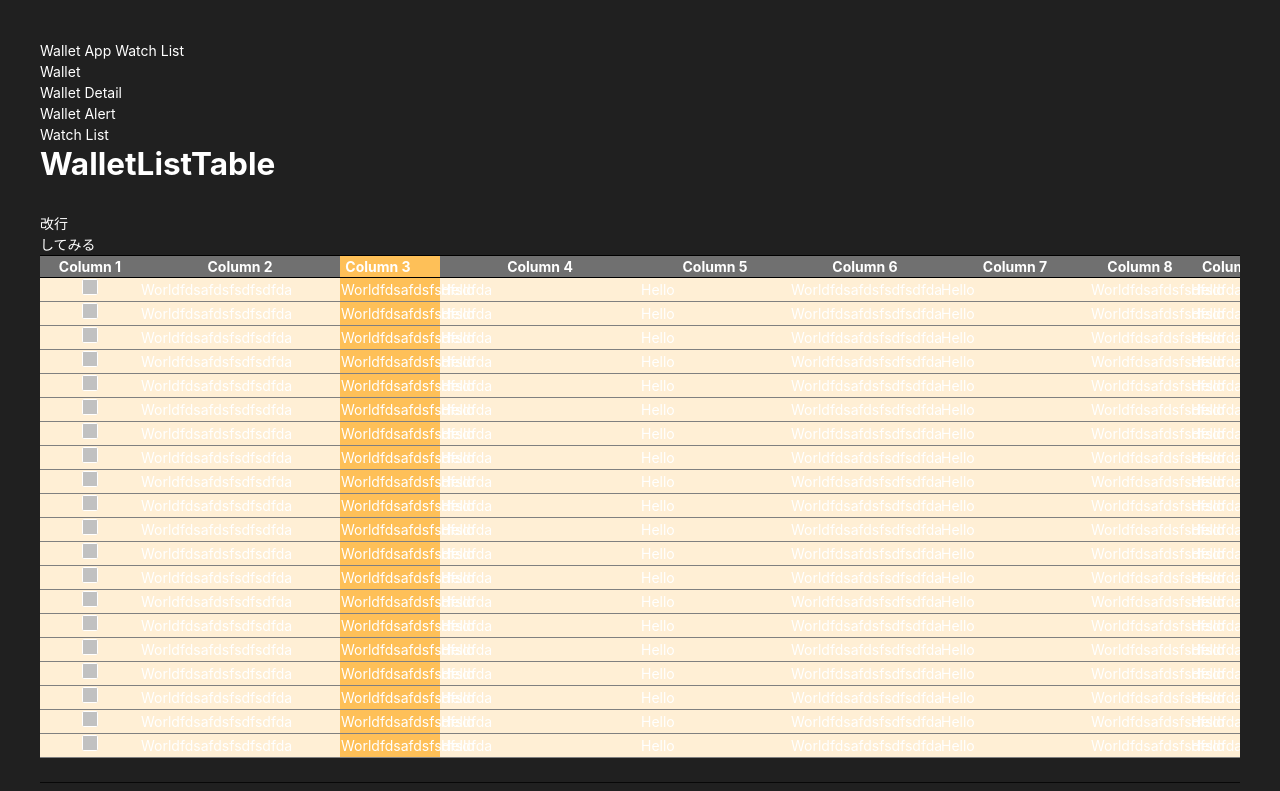
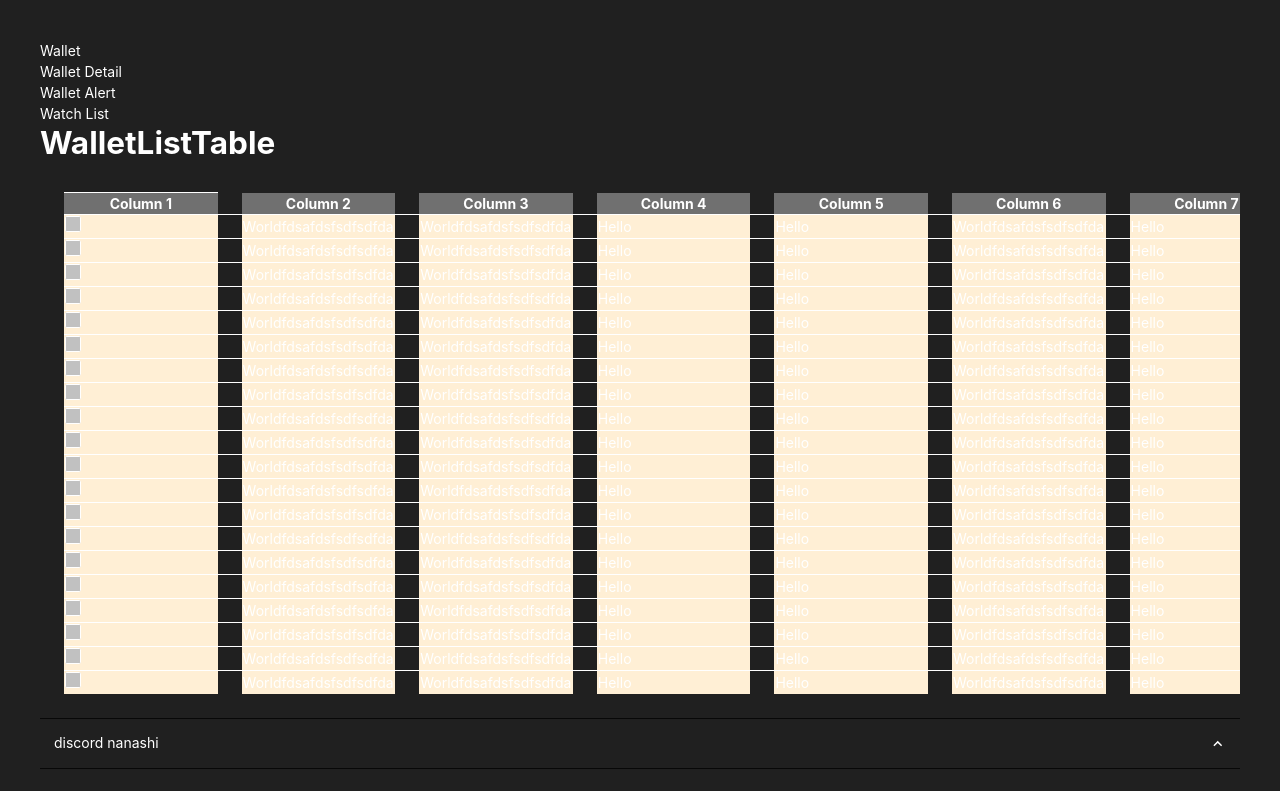
Before and after one commit to kira-0521/learning, a React (Vite) app in the folder discord-lib/frontend/: page /watch_list in a window 1280 px wide. Shown: the top 791 px of the page. Built offline with nearby package versions, Linux system fonts and the light colour scheme.

Commit message:
refactor

```diff
--- a/discord-lib/frontend/src/App.tsx
+++ b/discord-lib/frontend/src/App.tsx
@@ -28,7 +28,7 @@ function App() {
             ))}
           </List>
           <Routes>
-            <Route path='/' element={<WalletList />} />
+            <Route path='/wallet_list' element={<WalletList />} />
             <Route path='wallet_detail/:id' element={<WalletDetail />}></Route>
             <Route path='wallet_alert' element={<WalletAlert />} />
             <Route path='watch_list' element={<WalletList />} />
--- a/discord-lib/frontend/src/components/organisms/Forms/CheckboxGroup.tsx
+++ b/discord-lib/frontend/src/components/organisms/Forms/CheckboxGroup.tsx
@@ -19,17 +19,15 @@ export const CheckboxGroup: FC = memo(() => {
     defaultValue: [],
   })
 
-  console.log(value)
-
   return (
     <Stack fontSize='12px' fontWeight='400'>
       <Text>The selected checkboxes are: {value.sort().join(' and ')}</Text>
       <HStack>
         <CustomCheckbox {...getCheckboxProps({ value: 'ARROW_LEFT_UP' })}>
-          <SeparateImgTxt imgSrc={ARROW_LEFT_UP} text={`Arrow\nLeft`} />
+          <SeparateImgTxt imgSrc={ARROW_LEFT_UP} text={`arLeft`} />
         </CustomCheckbox>
         <CustomCheckbox {...getCheckboxProps({ value: 'ARROW_LEFT_DOWN' })}>
-          <SeparateImgTxt imgSrc={ARROW_LEFT_DOWN} text={`Arrow\nLeft`} />
+          <SeparateImgTxt imgSrc={ARROW_LEFT_DOWN} text={`arLeft`} />
         </CustomCheckbox>
       </HStack>{' '}
       <HStack>
--- a/discord-lib/frontend/src/components/organisms/Layouts/WalletListTable.tsx
+++ b/discord-lib/frontend/src/components/organisms/Layouts/WalletListTable.tsx
@@ -1,51 +1,14 @@
-import { useMemo, FC, CSSProperties, ChangeEvent, ReactNode } from 'react'
+import { useMemo, FC, ChangeEvent, ReactNode } from 'react'
 import { useTable, Column, HeaderGroup, Row, Cell } from 'react-table'
 import { Box } from '@chakra-ui/react'
 import _ from 'lodash'
 
 import { PrimaryCheckbox } from '../../atoms/Forms/PrimaryCheckbox'
-
-const tableStyle: CSSProperties = {
-  width: '1500px', // 固定幅
-  tableLayout: 'fixed',
-  whiteSpace: 'nowrap',
-}
-
-const tableHeaderStyle: CSSProperties = {
-  border: '1px solid black',
-  borderLeft: 'none',
-  borderRight: 'none',
-  backgroundColor: '#707070',
-  color: '#fff',
-  padding: '0 12px',
-}
-
-const tableHeaderCellStyle = (
-  w: string | number | undefined,
-  isFixed = false,
-  left?: string | number
-) => {
-  const defaults = {
-    padding: '0 12px',
-    textAlign: 'center',
-    width: w,
-  }
-  return isFixed ? { ...defaults, position: 'sticky', left } : defaults
-}
-
-const tableBodyStyle: CSSProperties = {
-  borderBottom: 'solid 1px gray',
-  background: 'papayawhip',
-}
-
-const tableCellStyle = (isFixed = false, left?: number | string) => {
-  return isFixed
-    ? {
-        position: 'sticky',
-        left,
-      }
-    : undefined
-}
+import {
+  tableStyle,
+  tableBodyStyle,
+  tableHeaderStyle,
+} from '../../../scripts/table'
 
 type Data = {
   col1: ReactNode
@@ -165,40 +128,33 @@ export const WalletListTable: FC = () => {
           borderRadius: '30px',
         },
       }}>
-      <h2 style={{ whiteSpace: 'pre-wrap' }}>{`改行\nしてみる`}</h2>
       <table {...getTableProps({ style: tableStyle })}>
         <thead>
           {_.map(headerGroups, (headerGroup: HeaderGroup<Data>) => (
             // tr ===> TableCommonProps型の属性を展開
+            <>
+              <div style={{ borderTop: '1px solid #fff' }}></div>
               <tr
-              {...headerGroup.getHeaderGroupProps({ style: tableHeaderStyle })}>
+                {...headerGroup.getHeaderGroupProps({
+                  style: tableHeaderStyle,
+                })}
+                className='table-header'>
                 {_.map(headerGroup.headers, (column: HeaderGroup<Data>) => {
                   return (
                     // th ===> TableCommonProps型の属性を展開
                     <th
-                    {...column.getHeaderProps()}
-                    style={
-                      column.Header === 'Column 1'
-                        ? {
-                            ...tableHeaderCellStyle(column.width, true, 0),
-                          }
-                        : column.Header === 'Column 2'
-                        ? {
-                            ...tableHeaderCellStyle(column.width, true, 100),
-                          }
-                        : column.Header === 'Column 3'
-                        ? {
-                            ...tableHeaderCellStyle(column.width, true, 300),
-                            backgroundColor: '#fec058',
-                            padding: '0 24px 0 0',
-                          }
-                        : tableHeaderCellStyle(column.width)
-                    }>
+                      {...column.getHeaderProps({
+                        style: {
+                          width: column.width,
+                          padding: 0,
+                        },
+                      })}>
                       {column.render('Header')}
                     </th>
                   )
                 })}
               </tr>
+            </>
           ))}
         </thead>
         <tbody {...getTableBodyProps()}>
@@ -206,28 +162,20 @@ export const WalletListTable: FC = () => {
             // 表示する予定の行だけをレンダリングしてくれる
             prepareRow(row)
             return (
+              <>
+                <div
+                  style={{
+                    borderBottom: '1px solid #fff',
+                    width: '1800px',
+                  }}></div>
                 <tr {...row.getRowProps({ style: tableBodyStyle })}>
                   {_.map(row.cells, (cell: Cell<Data>) => {
                     return (
-                    <td
-                      {...cell.getCellProps({})}
-                      style={
-                        cell.column.Header === 'Column 1'
-                          ? { ...tableCellStyle(true, 0), textAlign: 'center' }
-                          : cell.column.Header === 'Column 2'
-                          ? tableCellStyle(true, 100)
-                          : cell.column.Header === 'Column 3'
-                          ? {
-                              ...tableCellStyle(true, 300),
-                              backgroundColor: '#fec058',
-                            }
-                          : undefined
-                      }>
-                      {cell.render('Cell')}
-                    </td>
+                      <td {...cell.getCellProps({})}>{cell.render('Cell')}</td>
                     )
                   })}
                 </tr>
+              </>
             )
           })}
         </tbody>
--- a/discord-lib/frontend/src/components/pages/WalletList.tsx
+++ b/discord-lib/frontend/src/components/pages/WalletList.tsx
@@ -1,13 +1,12 @@
 import { FC } from 'react'
 import { Heading, Box, Flex } from '@chakra-ui/react'
-import { useLocation } from 'react-router-dom'
 
 import { WalletListTable } from '../organisms/Layouts/WalletListTable'
 import { WalletAccordionGroup } from '../organisms/Accordions/WalltAccordionGroup'
+import { DrawerExample } from '../molecules/Drawer'
+import { TagFilter } from '../organisms/TagFilter'
 
 export const WalletList: FC = () => {
-  const location = useLocation()
-  console.log('location', location)
   return (
     <Box>
       <Heading>WalletListTable</Heading>
@@ -17,6 +16,10 @@ export const WalletList: FC = () => {
       <Box mt='24px'>
         <WalletAccordionGroup children='discord nanashi' />
       </Box>
+      <DrawerExample />
+      <Box mt={24}>
+        <TagFilter />
+      </Box>
     </Box>
   )
 }
--- a/discord-lib/frontend/src/components/templates/Layouts/MainLayout.tsx
+++ b/discord-lib/frontend/src/components/templates/Layouts/MainLayout.tsx
@@ -13,14 +13,14 @@ export const MainLayout: FC<Props> = memo(({ children }) => {
   const location = useLocation()
   return (
     <Box p='40px'>
-      <PankuzuList
+      {/* <PankuzuList
         pageName={
           _.find(
             homeRoutes,
             (route: RouteType) => location.pathname === route.path
           )!.name
         }
-      />
+      /> */}
       <Flex maxW='1280px' direction='column'>
         {children}
       </Flex>
--- a/discord-lib/frontend/src/index.css
+++ b/discord-lib/frontend/src/index.css
@@ -1,13 +1,3 @@
-body {
-  margin: 0;
-  font-family: -apple-system, BlinkMacSystemFont, 'Segoe UI', 'Roboto', 'Oxygen',
-    'Ubuntu', 'Cantarell', 'Fira Sans', 'Droid Sans', 'Helvetica Neue',
-    sans-serif;
-  -webkit-font-smoothing: antialiased;
-  -moz-osx-font-smoothing: grayscale;
+.table-header::before {
+  border: 1px solid #fff;
 }
-
-code {
-  font-family: source-code-pro, Menlo, Monaco, Consolas, 'Courier New',
-    monospace;
-}
--- a/discord-lib/frontend/src/main.tsx
+++ b/discord-lib/frontend/src/main.tsx
@@ -1,5 +1,6 @@
 import React from 'react'
 import { ChakraProvider, extendTheme } from '@chakra-ui/react'
+import { DefaultChakraTheme } from '@chakra-ui/react'
 import ReactDOM from 'react-dom/client'
 
 import App from './App'
@@ -16,6 +17,11 @@ const theme = extendTheme({
             boxShadow: 'none',
           },
         },
+      },
+    },
+    Drawer: {
+      sizes: {
+        '2xl': { dialog: { maxW: '800px' } },
       },
     },
   },
```
Lines whose indentation alone changed are shown as unchanged.
